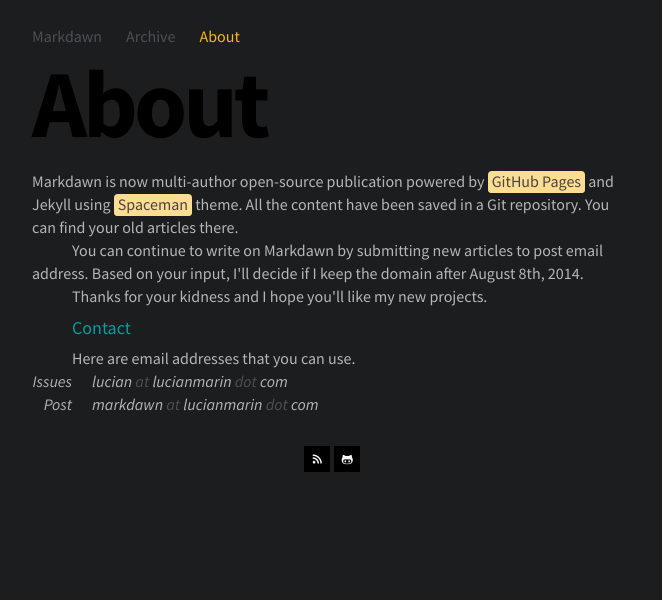
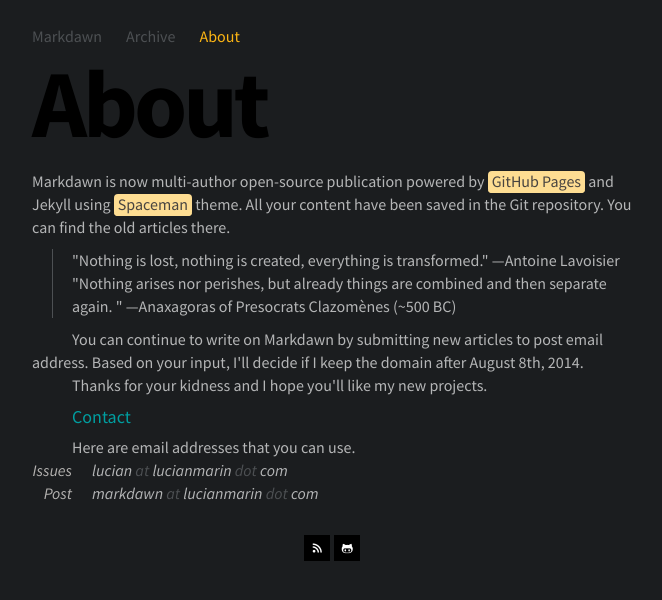
Before and after one commit to minidawn/minidawn.github.io, a Jekyll site: the page built from about.html, in a window 1280 px wide. Shown: the top 600 px of the page, without its empty margins (308-970 px from the left). Built offline with Jekyll 4.4.1, drawn with Linux system fonts in a browser that asks for light colours; Markdown is read by kramdown in place of the engine named in the settings.

```diff
--- a/about.html
+++ b/about.html
@@ -8,7 +8,11 @@
 ---
 
 <div class="post">
-    <p>Markdawn is now multi-author open-source publication powered by <a href="https://github.com/lucianmarin/markdawn/">GitHub Pages</a> and Jekyll using <a href="http://lucianmarin.com/spaceman/">Spaceman</a> theme. All the content have been saved in a Git repository. You can find your old articles there.</p>
+    <p>Markdawn is now multi-author open-source publication powered by <a href="https://github.com/lucianmarin/markdawn/">GitHub Pages</a> and Jekyll using <a href="http://lucianmarin.com/spaceman/">Spaceman</a> theme. All your content have been saved in the Git repository. You can find the old articles there.</p>
+    <blockquote>
+        <p>"Nothing is lost, nothing is created, everything is transformed." &mdash;Antoine Lavoisier</p>
+        <p>"Nothing arises nor perishes, but already things are combined and then separate again. " &mdash;Anaxagoras of Presocrats Clazomènes (~500 BC)</p>
+    </blockquote>
     <p>You can continue to write on Markdawn by submitting new articles to post email address. Based on your input, I'll decide if I keep the domain after August 8th, 2014.</p>
     <p>Thanks for your kidness and I hope you'll like my new projects.</p>
     <h4>Contact</h4>
```
